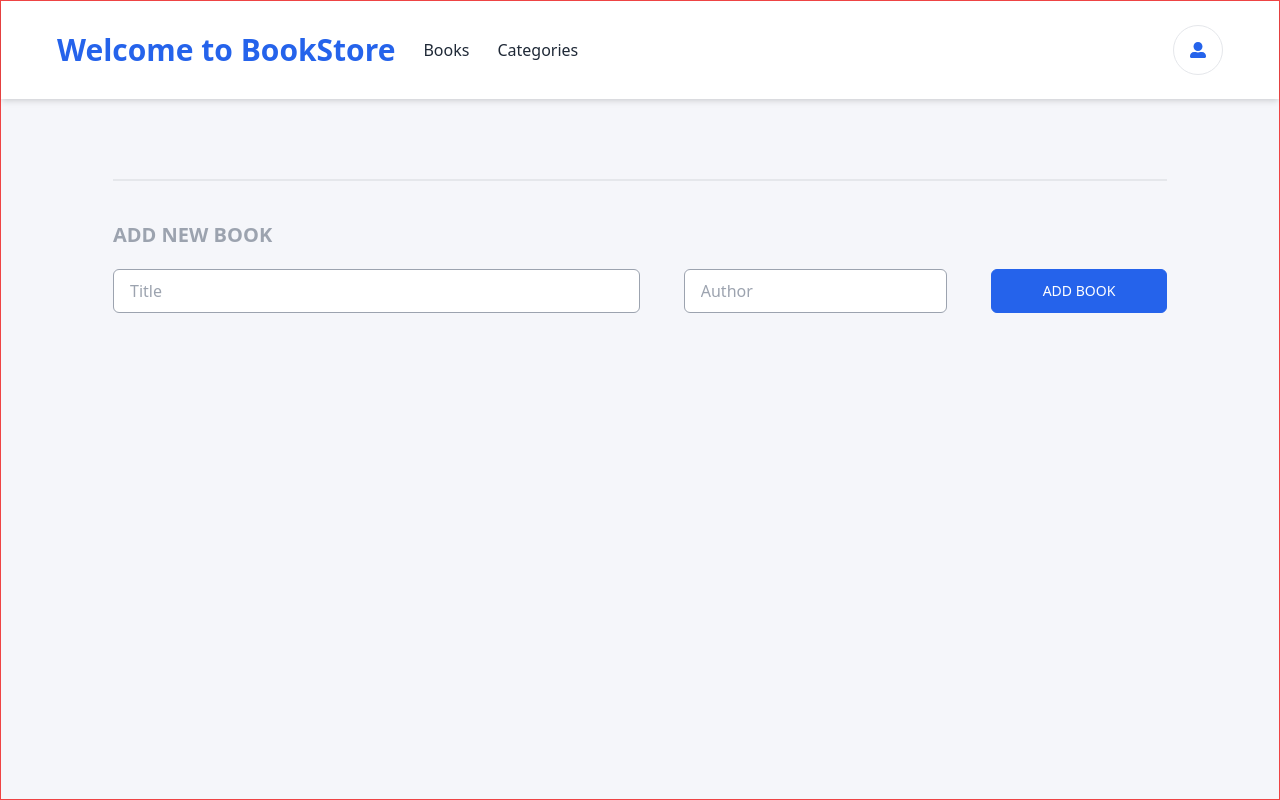
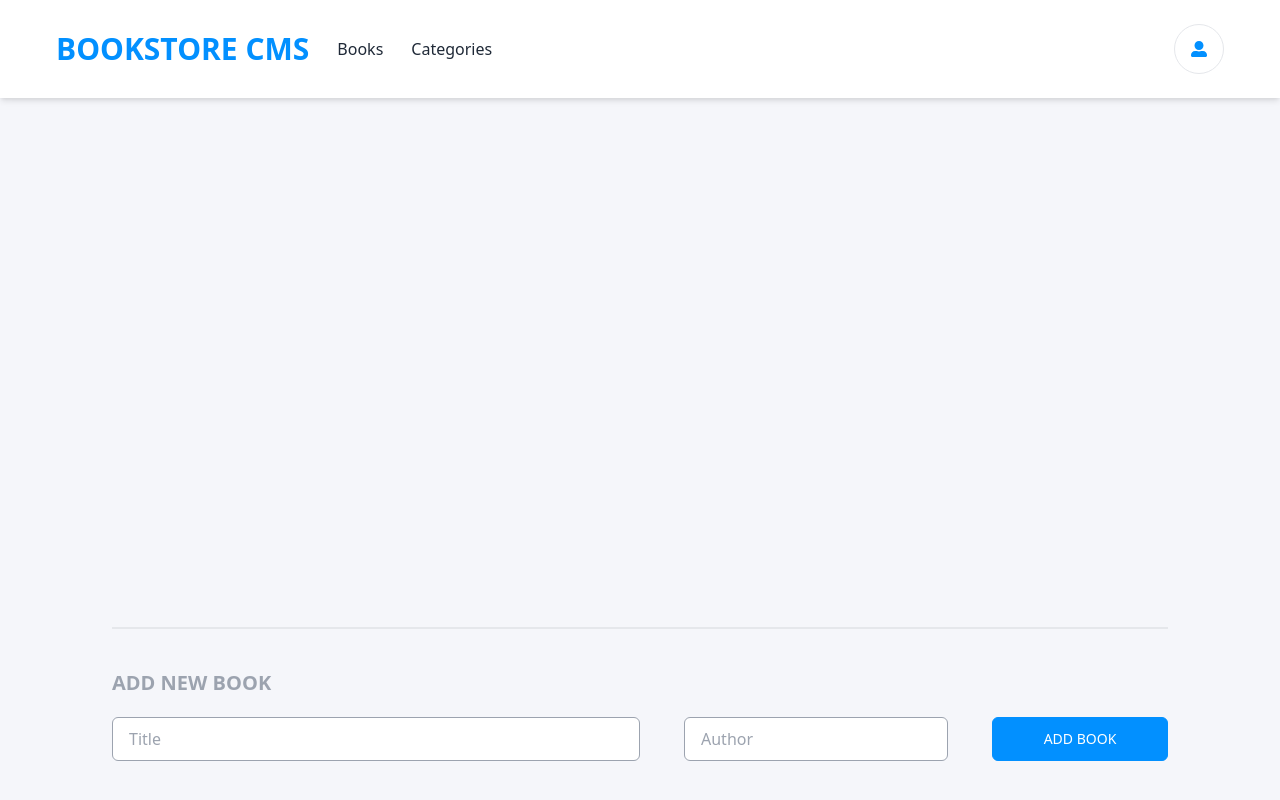
Before and after one commit to SamanAtashi/BookStore-redux, a React (Create React App) app: page / in a window 1280 px wide. Built offline with nearby package versions, Linux system fonts and the light colour scheme; no server answers.

Commit message:
Update header and scroll and border style

```diff
--- a/package.json
+++ b/package.json
@@ -17,6 +17,7 @@
     "react-scripts": "4.0.3",
     "redux": "^4.1.2",
     "redux-logger": "^3.0.6",
+    "tailwind-scrollbar-hide": "^1.1.5",
     "uuid": "^8.3.2",
     "web-vitals": "^1.1.2"
   },
--- a/src/App.js
+++ b/src/App.js
@@ -11,7 +11,7 @@ import Navigation from './components/Navigation/Navigation';
 
 const App = () => (
   <Provider store={store}>
-    <div className="border border-red-500 w-full h-full ">
+    <div className="w-full h-full relative ">
       <Router>
         <Navigation />
         <Switch>
--- a/src/components/Books/Book/Book.js
+++ b/src/components/Books/Book/Book.js
@@ -94,7 +94,7 @@ const Book = () => {
           />
         </div>
       </div>
-      <div className="h-full w-1/4 mx-9 lg:ml-24 lg:-mr-6">
+      <div className="h-full w-1/4 mx-9 lg:pl-24">
         <p className="text-gray-400 font-extralight text-sm">
           CURRENT CHAPTER
         </p>
--- a/src/components/Books/Books.js
+++ b/src/components/Books/Books.js
@@ -4,8 +4,8 @@ import Book from './Book/Book';
 import AddBook from './Book/AddBook';
 
 const Books = () => (
-  <div className="w-full my-20 px-28">
-    <ul className="mb-10">
+  <div className="w-full pt-40 px-28 h-full">
+    <ul className="mb-10 overflow-y-scroll h-4/6 scrollbar-hide">
       <Book />
     </ul>
     <AddBook />
--- a/src/components/Categories/Categories.js
+++ b/src/components/Categories/Categories.js
@@ -1,5 +1,5 @@
 import React from 'react';
 
-const Categories = () => <p className="w-full text-center mt-16 animate-pulse">Under construction</p>;
+const Categories = () => <p className="w-full text-center pt-44 animate-pulse">Under construction</p>;
 
 export default Categories;
--- a/src/components/Navigation/Navigation.js
+++ b/src/components/Navigation/Navigation.js
@@ -4,13 +4,17 @@ import { FaUserAlt } from 'react-icons/fa';
 import { Link } from 'react-router-dom';
 
 const Navigation = () => (
-  <nav className="bg-white w-full flex justify-between items-center px-14 py-6 shadow-md">
+  <nav className="fixed top-0 left-0 z-10 bg-white w-full flex justify-between items-center px-14 py-6 shadow-md">
     <div className="flex items-center space-x-7">
       <h2 className="text-blue-600  font-bold text-3xl">
-        Welcome to BookStore
+        BOOKSTORE CMS
       </h2>
-      <Link className="font-light text-gray-800" to="/">Books</Link>
-      <Link className="font-light text-gray-800" to="/categories">Categories</Link>
+      <Link className="font-light text-gray-800" to="/">
+        Books
+      </Link>
+      <Link className="font-light text-gray-800" to="/categories">
+        Categories
+      </Link>
     </div>
     <div className="border rounded-full p-4">
       <FaUserAlt className="text-blue-600" />
--- a/tailwind.config.js
+++ b/tailwind.config.js
@@ -2,10 +2,15 @@ module.exports = {
   purge: ['./src/**/*.{js,jsx,ts,tsx}', './public/index.html'],
   darkMode: false, // or 'media' or 'class'
   theme: {
-    extend: {},
+    extend: {
+      colors: {
+        'blue-600': '#0290ff',
+      },
+    },
   },
   variants: {
     extend: {},
   },
-  plugins: [],
+  // eslint-disable-next-line global-require
+  plugins: [require('tailwind-scrollbar-hide')],
 };
```
Also changed, not shown: 1 other file (tests, documents, lock files or other folders).
